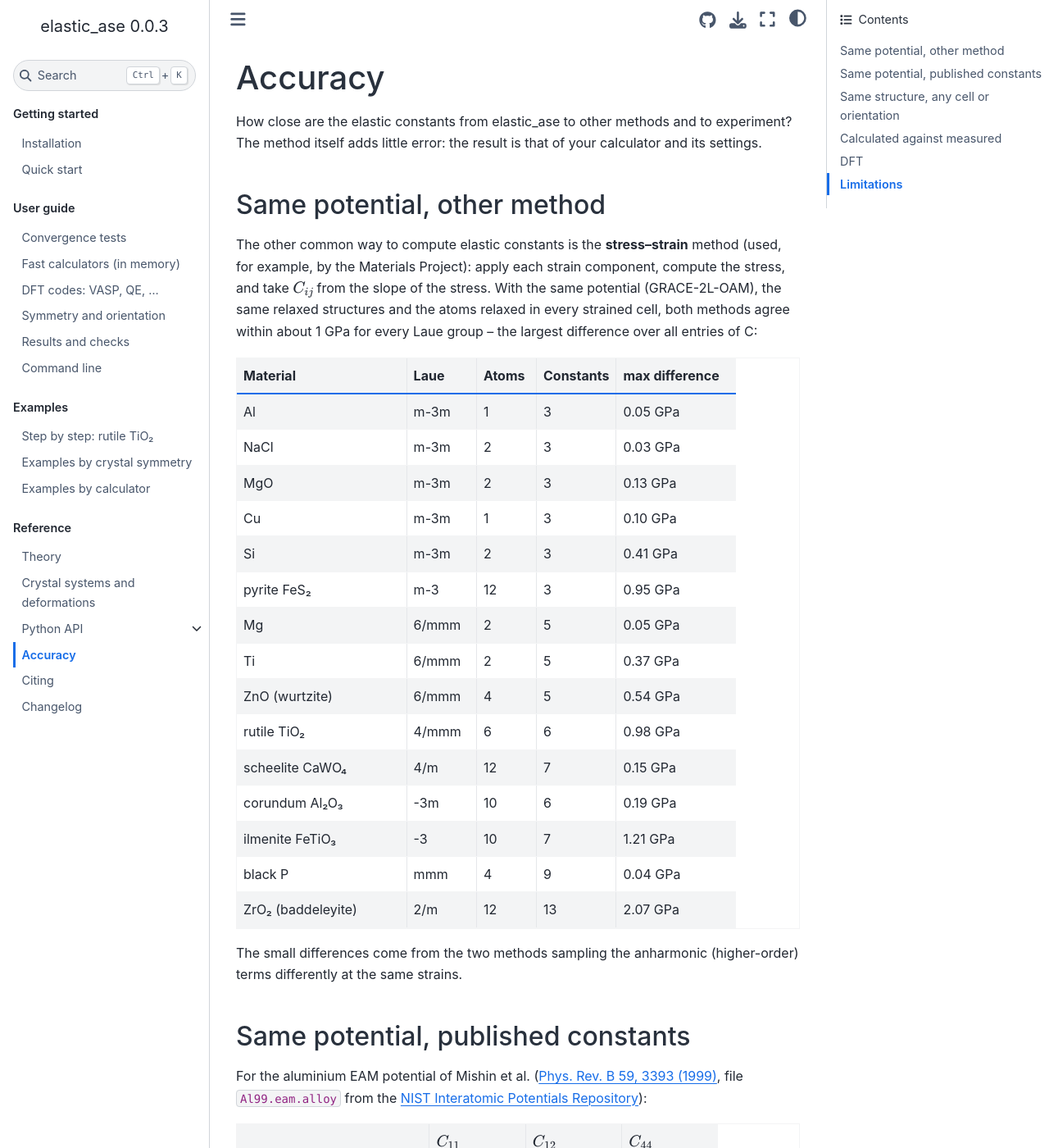
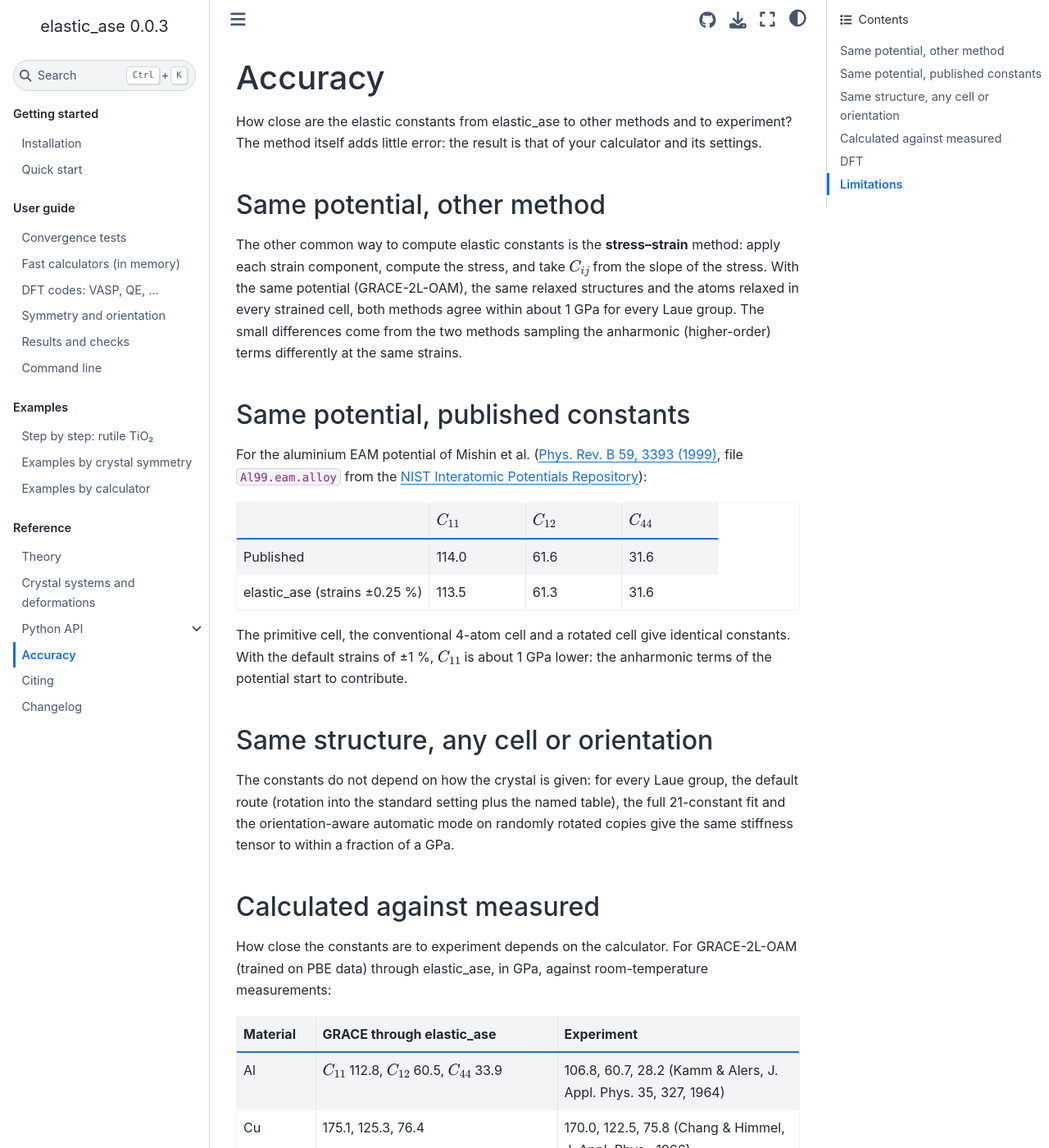
Before and after one commit to prnvrvs/elastic_ase, a Sphinx documentation site: the page built from docs/testing.rst, in a window 1280 px wide and 1400 px high. Shown: the whole window at 82% size. Built offline with Sphinx 7.4.7 and the Sphinx Book theme 1.1.4, drawn with Linux system fonts in a browser that asks for light colours.

Commit message:
Docs (Accuracy): drop the stress-strain table and the Materials Project mention
Co-Authored-By: Claude Opus 5.5 <noreply@anthropic.com>

```diff
--- a/docs/testing.rst
+++ b/docs/testing.rst
@@ -7,98 +7,10 @@ method itself adds little error: the result is that of your calculator and its s
 Same potential, other method
 ----------------------------
 
-The other common way to compute elastic constants is the **stress–strain** method (used, for
-example, by the Materials Project): apply each strain component, compute the stress, and take
-:math:`C_{ij}` from the slope of the stress. With the same potential (GRACE-2L-OAM), the same
-relaxed structures and the atoms relaxed in every strained cell, both methods agree within
-about 1 GPa for every Laue group – the largest difference over all entries of C:
-
-.. list-table::
-   :header-rows: 1
-   :widths: 34 14 12 16 24
-
-   * - Material
-     - Laue
-     - Atoms
-     - Constants
-     - max difference
-   * - Al
-     - m-3m
-     - 1
-     - 3
-     - 0.05 GPa
-   * - NaCl
-     - m-3m
-     - 2
-     - 3
-     - 0.03 GPa
-   * - MgO
-     - m-3m
-     - 2
-     - 3
-     - 0.13 GPa
-   * - Cu
-     - m-3m
-     - 1
-     - 3
-     - 0.10 GPa
-   * - Si
-     - m-3m
-     - 2
-     - 3
-     - 0.41 GPa
-   * - pyrite FeS₂
-     - m-3
-     - 12
-     - 3
-     - 0.95 GPa
-   * - Mg
-     - 6/mmm
-     - 2
-     - 5
-     - 0.05 GPa
-   * - Ti
-     - 6/mmm
-     - 2
-     - 5
-     - 0.37 GPa
-   * - ZnO (wurtzite)
-     - 6/mmm
-     - 4
-     - 5
-     - 0.54 GPa
-   * - rutile TiO₂
-     - 4/mmm
-     - 6
-     - 6
-     - 0.98 GPa
-   * - scheelite CaWO₄
-     - 4/m
-     - 12
-     - 7
-     - 0.15 GPa
-   * - corundum Al₂O₃
-     - -3m
-     - 10
-     - 6
-     - 0.19 GPa
-   * - ilmenite FeTiO₃
-     - -3
-     - 10
-     - 7
-     - 1.21 GPa
-   * - black P
-     - mmm
-     - 4
-     - 9
-     - 0.04 GPa
-   * - ZrO₂ (baddeleyite)
-     - 2/m
-     - 12
-     - 13
-     - 2.07 GPa
-
-
+The other common way to compute elastic constants is the **stress–strain** method: apply
+each strain component, compute the stress, and take :math:`C_{ij}` from the slope of the
+stress. With the same potential (GRACE-2L-OAM), the same relaxed structures and the atoms
+relaxed in every strained cell, both methods agree within about 1 GPa for every Laue group.
 The small differences come from the two methods sampling the anharmonic (higher-order) terms
 differently at the same strains.
 
```
